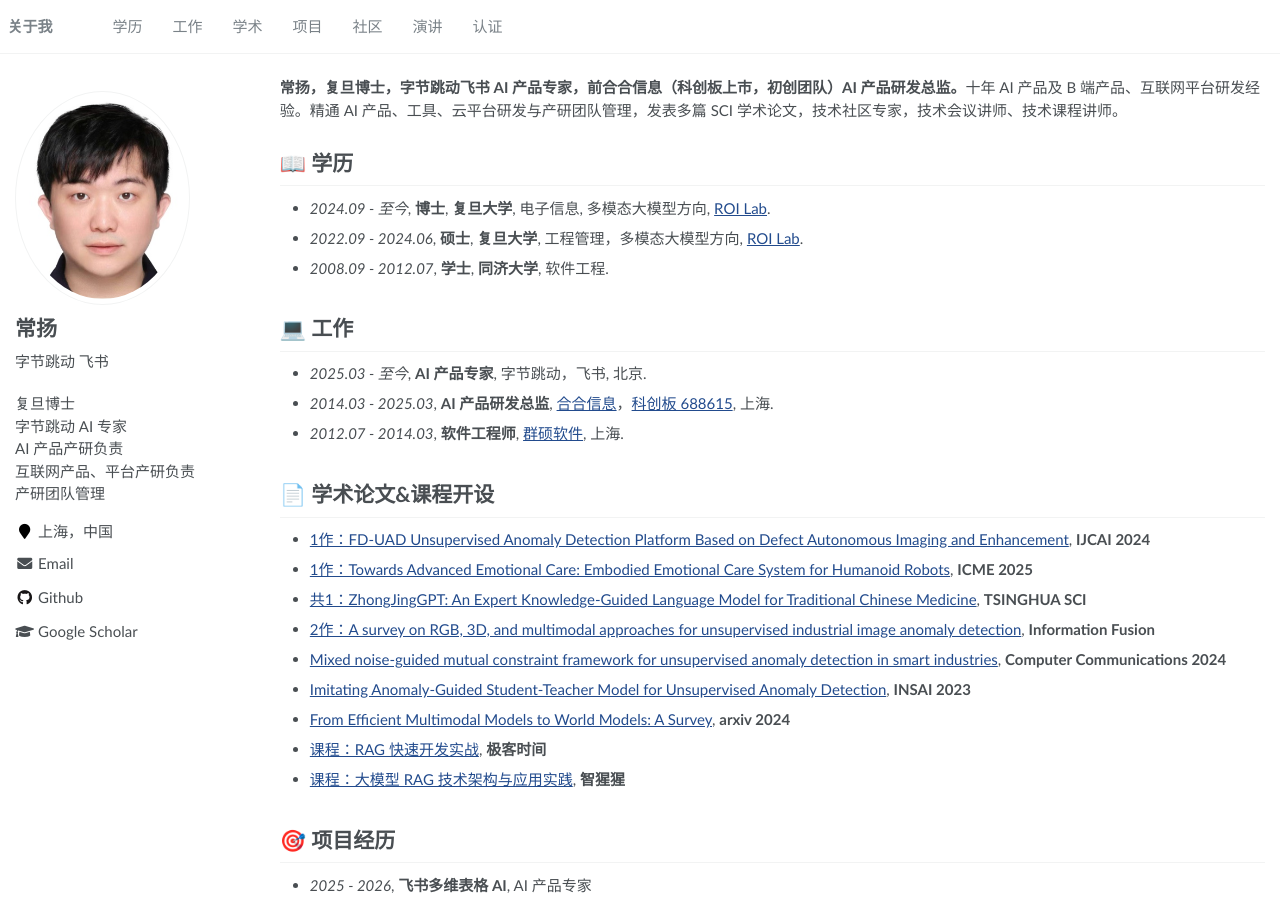
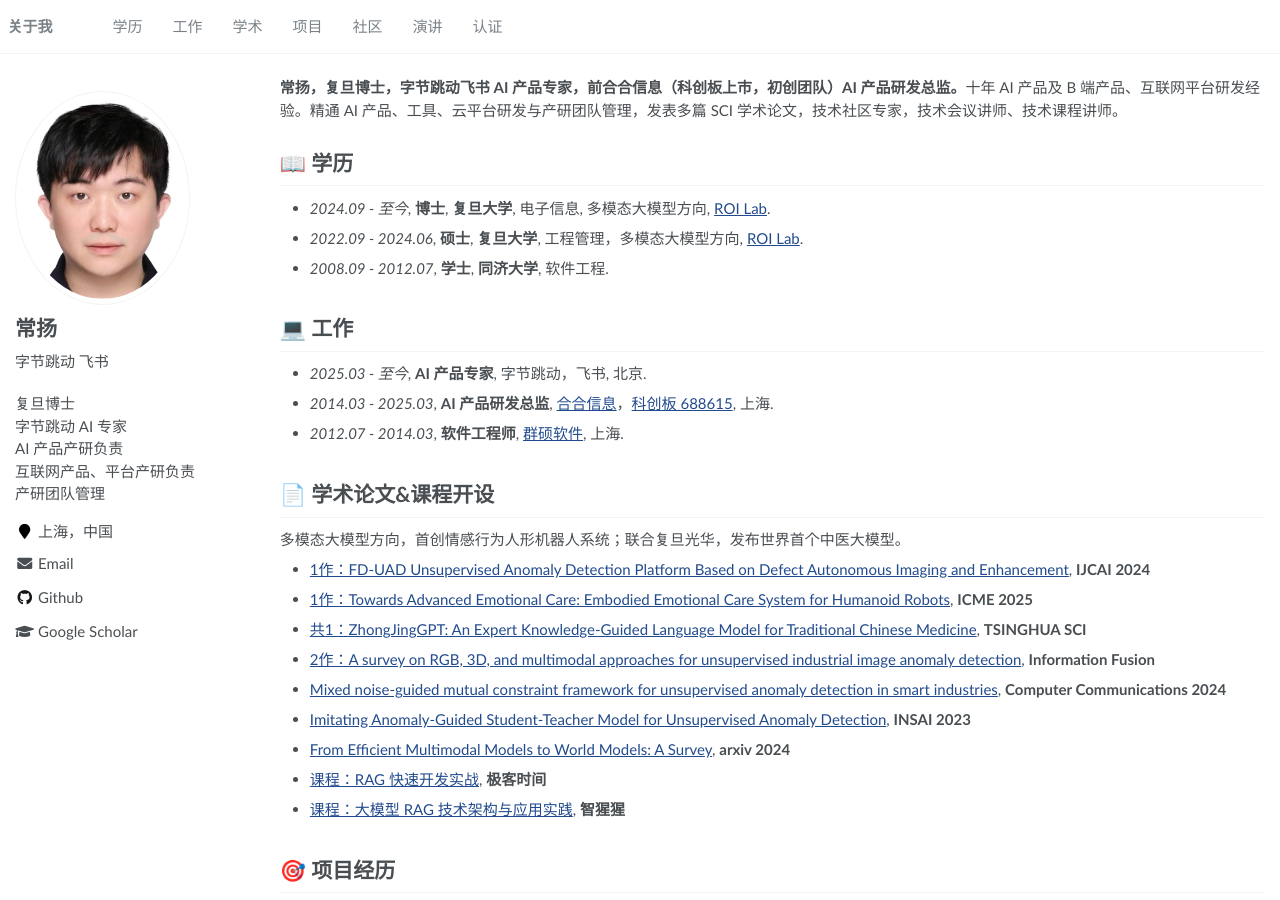
Before and after one commit to yangchangcy/yangchangcy.github.io, a Jekyll site: the page built from _pages/about.md, in a window 1280 px wide and 900 px high. Built offline with Jekyll 4.4.1, drawn with Linux system fonts in a browser that asks for light colours.

Commit message:
Add research direction intro to academic section
Co-Authored-By: Claude Opus 4.7 <noreply@anthropic.com>

```diff
--- a/_pages/about.md
+++ b/_pages/about.md
@@ -39,6 +39,8 @@ redirect_from:
 
 <span class='anchor' id='academic'></span>
 # 📄 学术论文&课程开设
+
+多模态大模型方向，首创情感行为人形机器人系统；联合复旦光华，发布世界首个中医大模型。
 
 - [1作：FD-UAD Unsupervised Anomaly Detection Platform Based on Defect Autonomous Imaging and Enhancement](https://www.ijcai.org/proceedings/2024/0993.pdf), **IJCAI 2024**
 
```
